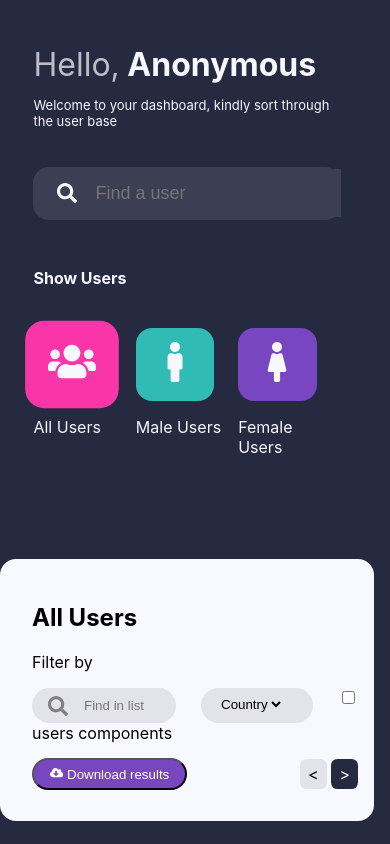
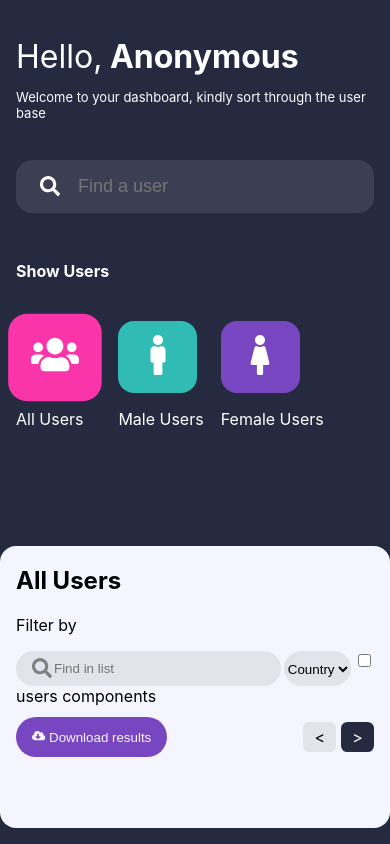
Before and after one commit to irabeny89/dashboard, a Next.js app: page / in a window 390 px wide. Built offline with nearby package versions, Linux system fonts and the light colour scheme.

Commit message:
💄 Update the UI and style files for mobile view

```diff
--- a/styles/ControlSection.module.css
+++ b/styles/ControlSection.module.css
@@ -1,11 +1,9 @@
 .controlSection {
-  margin: 0 7rem 0 6rem;
-  color: var(--sec-color);
-  flex-grow: 1;
+  color: var(--ctrl-color);
+  padding: 0 1rem;
 }
 .controlSection > h1 > span {
   font-weight: normal;
-  color: var(--fav4-color);
 }
 .controlSection > h1 {
   margin-bottom: .2rem;
@@ -17,20 +15,20 @@
 .inputSearch {
   display: flex;
   align-items: center;
-  background-color: var(--fav5-color);
+  background-color: var(--ctrl-input-color);
   border-radius: 1rem;
   height: 3.3rem;
   padding-left: 1.5rem;
   margin-bottom: 3rem;
 }
 .inputSearch input {
+  background-color: var(--ctrl-input-color);
   margin-left: 1rem;
-  background-color: var(--fav5-color);
-  color: var(--sec-color);
   font-size: large;
   border-style: none;
   height: 3rem;
   flex-grow: 1;
+  border-radius: 1rem;
 }
 .options {
   display: flex;
@@ -40,7 +38,7 @@
   padding: .9rem 1.2rem;
   margin-right: 1.5rem;
   border-radius: 1rem;
-  transition: transform 500ms ease;
+  transition: transform 500ms;
   background-color: var(--fav1-color);
 }
 .maleUsersIcon {
@@ -48,12 +46,12 @@
   margin-right: 1.5rem;
   border-radius: 1rem;
   background-color: var(--fav2-color);
-  transition: transform 600ms ease;
+  transition: transform 500ms;
 }
 .femaleUsersIcon {
   padding: .9rem 1.2rem;
   margin-right: 1.5rem;
   border-radius: 1rem;
   background-color: var(--fav3-color);
-  transition: transform 600ms ease;
+  transition: transform 500ms;
 }
--- a/styles/Home.module.css
+++ b/styles/Home.module.css
@@ -1,9 +1,12 @@
 .home {
   display: flex;
   flex-wrap: wrap;
-  align-items: center;
-  justify-content: center;
-  background-color: var(--pry-color);
+  background-color: var(--bg-color);
   min-height: 100vh;
   min-width: 100vw;
+  padding: 1rem 0;
 }
+
+@media (min-width: 768px) {
+
+}
--- a/styles/OutputSection.module.css
+++ b/styles/OutputSection.module.css
@@ -1,9 +1,9 @@
 .outputSection {
+  background-color: var(--out-bg-color);
   border-radius: 1rem;
-  background-color: ghostwhite;
+  padding: 0 1rem;
   flex: 1;
-  padding: 1.5rem 1rem 1rem 2rem;
-  margin-right: 1rem;
+  margin: 0 auto;
 }
 .inputs {
   display: flex;
@@ -11,56 +11,58 @@
 }
 .searchBar {
   display: flex;
+  flex: 1;
   align-items: center;
-  background-color: #e3e3ec;
+  background-color: var(--out-input-color);
   border-radius: 2rem;
-  width: 9rem;
   height: 2.2rem;
   padding-left: 1rem;
+  margin-right: .2rem;
 }
 .searchBar input {
+  background-color: var(--out-in-color);
   border-style: none;
-  background-color: #e3e3ec;
-  padding: 1rem;
-  width: 6rem;
   height: 2.2rem;
+  flex: 1;
 }
 .countrySelect {
-  background-color: #e3e3ec;
+  background-color: var(--out-input-color);
   height: 2.2rem;
-  width: 7rem;
-  padding: .3rem 0 0 1rem;
-  border-radius: 2rem;
+  line-height: 2.2rem;
+  border-radius: 3rem;
+  margin-right: .2rem;
+
 }
 .countrySelect select {
+  border-radius: 3rem;
   border-style: none;
-  background-color: #e3e3ec;
+  background-color: var(--out-input-color);
 }
 .dlPagination {
   display: flex;
   justify-content: space-between;
 }
 .dlPagination > button {
-  border-radius: 1rem;
-  height: 2rem;
+  border-radius: 1.5rem;
+  border-style: none;
+  height: 2.5rem;
   align-self: center;
   padding: 0 1rem;
-  background-color: #7946c1;
-  color: white;
+  background-color:var(--fav3-color);
+  color: var(--out-bg-color);
 }
 .pagination {
   display: flex;
-
 }
 .pagination p:first-of-type {
-  background-color: #e3e3ec;
-  padding: .3rem .5rem;
+  background-color: var(--out-input-color);
+  padding: .3rem .7rem;
   border-radius: .4rem;
   margin-right: .3rem;
 }
 .pagination p:last-of-type {
-  background-color: #262a41;
+  background-color: var(--bg-color);
   color: white;
-  padding: .3rem .5rem;
+  padding: .3rem .7rem;
   border-radius: .4rem;
 }
--- /dev/null
+++ b/styles/UserList.module.css
@@ -0,0 +1,3 @@
+.userList {
+
+}
--- a/styles/globals.css
+++ b/styles/globals.css
@@ -16,11 +16,13 @@ a {
 }
 
 :root {
-  --pry-color: #262a41;
-  --sec-color: #f7f7ff;
+  --bg-color: #262a41;
+  --ctrl-color: #ffffff;
+  --out-bg-color: #f5f5ff;
+  --ctrl-input-color: #3c3f54;
   --fav1-color: #f935a9;
   --fav2-color: #30bbb5;
   --fav3-color: #7946c1;
-  --fav4-color: #bdbec5;
-  --fav5-color: #3c3f54;
+  --fav4-color: #262a41;
+  --out-input-color: #e3e3ec;
 }
```
Also changed, not shown: styles/CountryToggle.module.css (added, +22 -0 lines), styles/User.module.css (added, +31 -0 lines).
